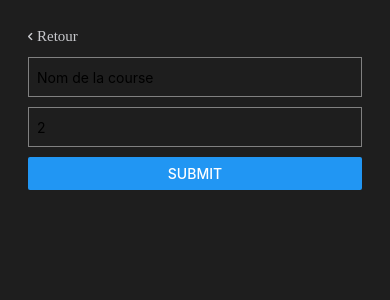
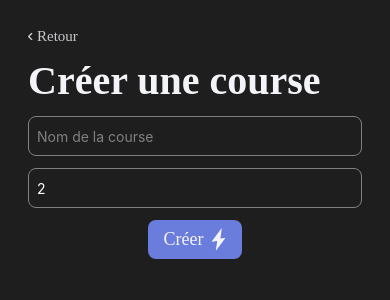
Before and after one commit to Doud75/Frontend-furious, a React Native app: screen /RacingForm in a window 390 px wide. Shown: the top 300 px of the page. Built offline with nearby package versions, Linux system fonts and the light colour scheme; no server answers.

Commit message:
fix: pages styles

```diff
--- a/components/buttons/ButtonPrimary.tsx
+++ b/components/buttons/ButtonPrimary.tsx
@@ -20,20 +20,20 @@ const ButtonPrimary: React.FC<ButtonPrimaryProps> = ({
   onPress,
 }) => {
   const handleSubmit = () => {
-    onPress;
-    console.log('handleSubmit button comp');
-
+    if (onPress) {
+      onPress();
+    }
   };
 
   return (
-    <TouchableOpacity style={styles.container} onPress={handleSubmit}>
-      <View style={[styles.button]}>
+    <View style={styles.container}>
+      <TouchableOpacity style={[styles.button]} onPress={handleSubmit}>
         <Text style={[globalStyles.paragraph, styles.text]}>{text}</Text>
         {iconSource && (
           <Image source={iconSource} style={styles.icon} resizeMode="contain" />
         )}
-      </View>
-    </TouchableOpacity>
+      </TouchableOpacity>
+    </View>
   );
 };
 
--- a/screens/LoginScreen.tsx
+++ b/screens/LoginScreen.tsx
@@ -12,7 +12,7 @@ const LoginScreen: React.FC<LoginScreenProps> = ({navigation}) => {
     <View style={globalStyles.background}>
       <BackButton />
 
-      <ScrollView>
+      <ScrollView showsVerticalScrollIndicator={false} bounces={false}>
         <Text style={[globalStyles.title1, styles.title]}>
           Se connecter à la voiture
         </Text>
@@ -25,7 +25,7 @@ const LoginScreen: React.FC<LoginScreenProps> = ({navigation}) => {
 
 const styles = StyleSheet.create({
   title: {
-    marginBottom: 8,
+    marginBottom: 12,
   },
   paragraph: {
     marginBottom: 20,
--- a/screens/RacingFormScreen.tsx
+++ b/screens/RacingFormScreen.tsx
@@ -1,11 +1,12 @@
 import React, {useState} from 'react';
-import {View, TextInput, Button, StyleSheet, Text} from 'react-native';
+import {View, TextInput, StyleSheet, Text, ScrollView} from 'react-native';
 import {RootStackParamList} from '../types/types.ts';
 import {NativeStackScreenProps} from '@react-navigation/native-stack';
 import {apiUrlBack} from '../config.json';
 import {postFetch} from '../helpers/fetch';
 import BackButton from '../components/BackButton.tsx';
 import globalStyles from '../assets/styles/globalStyles.tsx';
+import ButtonPrimary from '../components/buttons/ButtonPrimary.tsx';
 
 type RacingFormScreenProps = NativeStackScreenProps<
   RootStackParamList,
@@ -47,7 +48,7 @@ const RacingForm: React.FC<RacingFormScreenProps> = ({navigation}) => {
 
       return response.json();*/
     } else {
-      setError('Veuillez spécifier un nom de course.');
+      setError('Veuillez remplir tout les champs');
     }
   }
 
@@ -55,20 +56,35 @@ const RacingForm: React.FC<RacingFormScreenProps> = ({navigation}) => {
     <View style={[globalStyles.background]}>
       <BackButton />
 
+      <ScrollView showsVerticalScrollIndicator={false} bounces={false}>
+        <Text style={[globalStyles.title1, styles.title]}>
+          Créer une course
+        </Text>
+
         {error !== '' && <Text style={styles.error}>{error}</Text>}
+
         <TextInput
+          onChangeText={name => setRaceName(name)}
+          placeholder="Nom de la course"
+          placeholderTextColor="grey"
           style={styles.input}
-        placeholder="Nom de la course"
           value={raceName || ''}
-        onChangeText={name => setRaceName(name)}
         />
+
         <TextInput
+          onChangeText={tour => setTourCount(tour)}
+          placeholder="Nombre de tours"
+          placeholderTextColor="grey"
           style={styles.input}
-        placeholder="Nom de la course"
-        value={tourCount || '2'}
-        onChangeText={tour => setTourCount(tour)}
+          value={tourCount || ''}
         />
-      <Button title="Submit" onPress={handleSubmit} />
+
+        <ButtonPrimary
+          text="Créer"
+          onPress={createRace}
+          iconSource={require('../assets/images/icons/icon-lightning.png')}
+        />
+      </ScrollView>
     </View>
   );
 };
@@ -77,21 +93,21 @@ const styles = StyleSheet.create({
   container: {
     padding: 20,
   },
+  title: {
+    marginBottom: 12,
+  },
   input: {
-    color: 'black',
+    color: 'white',
     height: 40,
     borderColor: 'gray',
     borderWidth: 1,
-    marginBottom: 10,
+    marginBottom: 12,
     paddingLeft: 8,
+    borderRadius: 8,
   },
   error: {
-    backgroundColor: 'rgba(255, 0, 0, 0.8)',
-    color: 'white',
-    padding: 10,
-    borderRadius: 5,
-    marginBottom: 10,
-    textAlign: 'center',
+    color: 'red',
+    marginBottom: 20,
   },
 });
 
--- a/utils/login.tsx
+++ b/utils/login.tsx
@@ -1,5 +1,5 @@
 import React, {useState} from 'react';
-import {View, TextInput, Button, StyleSheet, Text} from 'react-native';
+import {View, TextInput, StyleSheet, Text} from 'react-native';
 import {setFormData} from '../reducer/actions';
 import {useDispatch, useSelector} from 'react-redux';
 import {apiUrlBack} from '../config.json';
@@ -7,6 +7,7 @@ import {NativeStackScreenProps} from '@react-navigation/native-stack';
 import {RootStackParamList} from '../types/types.ts';
 import colors from '../assets/styles/colors.tsx';
 import {postFetch} from '../helpers/fetch';
+import ButtonPrimary from '../components/buttons/ButtonPrimary.tsx';
 
 interface StateProps {
   formData: FormDataProps;
@@ -75,8 +76,7 @@ const Login: React.FC<LoginProps> = ({navigation}) => {
     }
   };
 
-  const handleSubmit = async (e: any) => {
-    e.preventDefault();
+  const handleSubmit = async () => {
     setRequired(false);
     if (!formState.username || !formState.ip || !formState.topic) {
       setRequired(true);
@@ -95,6 +95,7 @@ const Login: React.FC<LoginProps> = ({navigation}) => {
           Veuillez remplir tout les champs
         </Text>
       )}
+
       <TextInput
         placeholderTextColor="grey"
         style={styles.input}
@@ -102,13 +103,15 @@ const Login: React.FC<LoginProps> = ({navigation}) => {
         value={formState.ip || ''}
         onChangeText={text => handleChange('ip', text)}
       />
+
       <TextInput
         placeholderTextColor="grey"
         style={styles.input}
-        placeholder="topic"
+        placeholder="Topic"
         value={formState.topic || ''}
         onChangeText={text => handleChange('topic', text)}
       />
+
       <TextInput
         placeholderTextColor="grey"
         style={styles.input}
@@ -116,12 +119,12 @@ const Login: React.FC<LoginProps> = ({navigation}) => {
         value={formState.username || ''}
         onChangeText={text => handleChange('username', text)}
       />
-      {/* <ButtonPrimary
+
+      <ButtonPrimary
         text="Se connecter"
         onPress={handleSubmit}
         iconSource={require('../assets/images/icons/icon-lightning.png')}
-      /> */}
-      <Button title="Submit" onPress={handleSubmit} />
+      />
     </View>
   );
 };
@@ -132,8 +135,9 @@ const styles = StyleSheet.create({
     height: 40,
     borderColor: 'gray',
     borderWidth: 1,
-    marginBottom: 10,
+    marginBottom: 12,
     paddingLeft: 8,
+    borderRadius: 8,
   },
   requiredText: {
     color: 'red',
```
Lines whose indentation alone changed are shown as unchanged.
